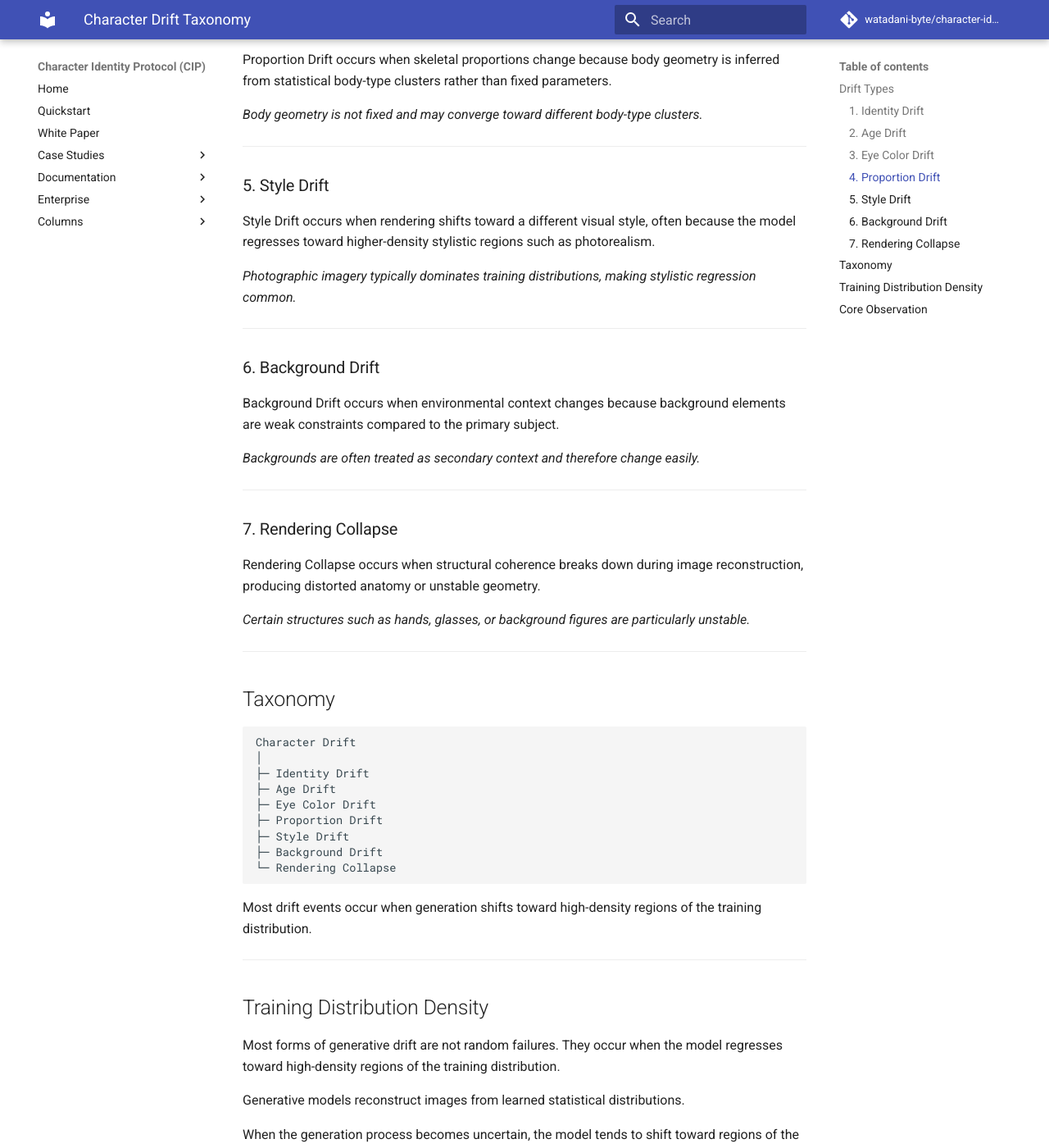
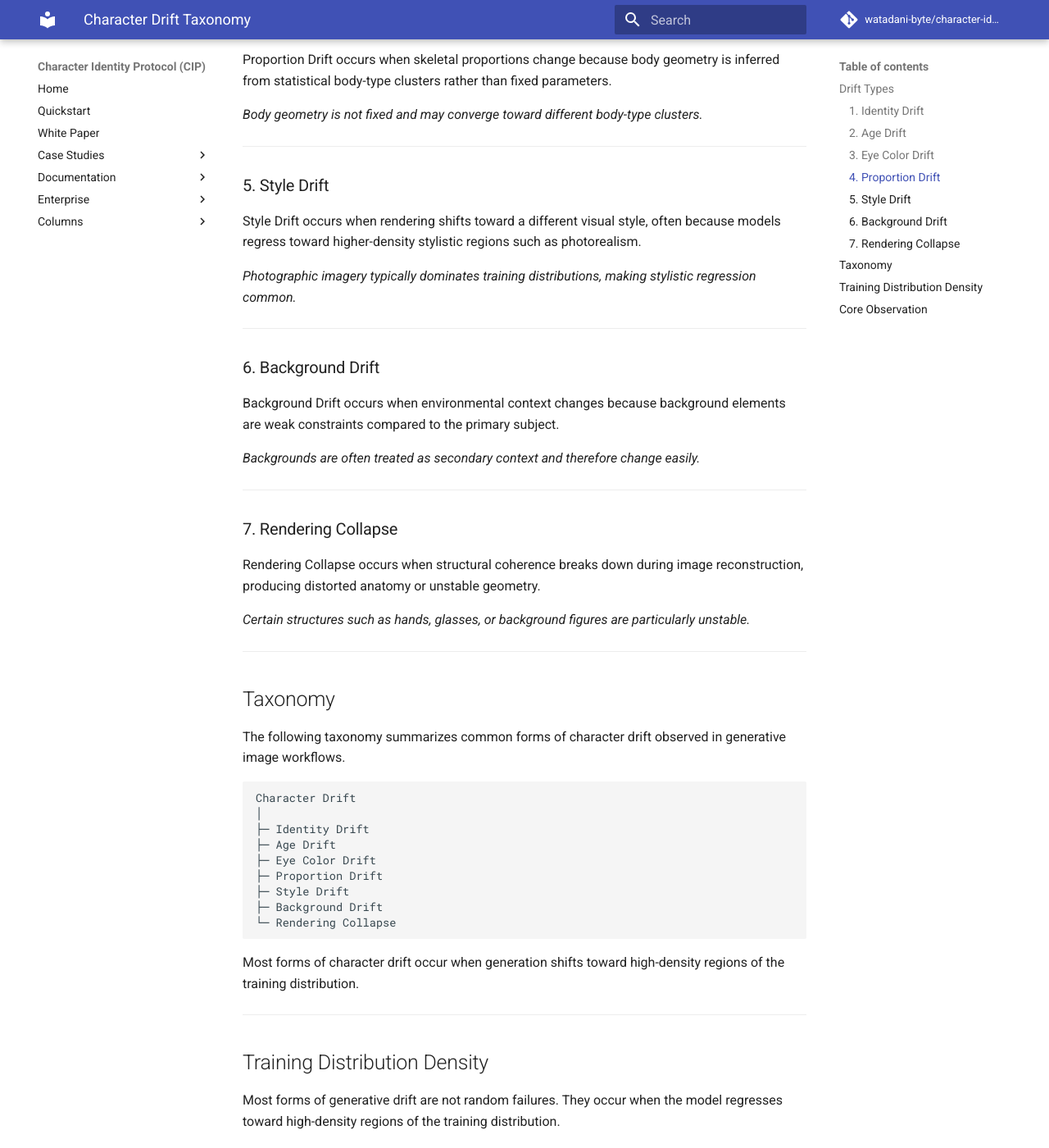
Before and after one commit to watadani-byte/character-identity-protocol, an MkDocs documentation site: the page built from docs/character_drift_taxonomy.md, in a window 1280 px wide and 1400 px high, scrolled down 1134 px. Shown: the whole window at 82% size. Built offline with MkDocs 1.6.1 and Material for MkDocs 9.7.7, drawn with Linux system fonts in a browser that asks for light colours; comment, search, counter and statistics services are not loaded; some of the changed text lies outside the part shown.

Commit message:
character_drift_taxonomy.md を更新

````diff
--- a/docs/character_drift_taxonomy.md
+++ b/docs/character_drift_taxonomy.md
@@ -5,7 +5,7 @@
 
 -----
 
-Generative image models do not reproduce images deterministically.
+Generative image models often fail to reproduce the same character consistently.
 Even when prompts remain identical, generated characters may change across generations.
 
 This phenomenon can be understood as **character drift**.
@@ -58,7 +58,7 @@ Proportion Drift occurs when skeletal proportions change because body geometry i
 
 ### 5. Style Drift
 
-Style Drift occurs when rendering shifts toward a different visual style, often because the model regresses toward higher-density stylistic regions such as photorealism.
+Style Drift occurs when rendering shifts toward a different visual style, often because models regress toward higher-density stylistic regions such as photorealism.
 
 <!-- [Image: Style Drift comparison] -->
 
@@ -88,6 +88,8 @@ Rendering Collapse occurs when structural coherence breaks down during image rec
 
 ## Taxonomy
 
+The following taxonomy summarizes common forms of character drift observed in generative image workflows.
+
 ```
 Character Drift
 │
@@ -100,7 +102,7 @@ Character Drift
 └─ Rendering Collapse
 ```
 
-Most drift events occur when generation shifts toward high-density regions of the training distribution.
+Most forms of character drift occur when generation shifts toward high-density regions of the training distribution.
 
 -----
 
@@ -124,6 +126,7 @@ This statistical regression explains many forms of character drift observed in g
 ## Core Observation
 
 > Generative models are most stable in high-density regions of the training distribution.
+> When generation becomes uncertain, outputs tend to regress toward those regions.
 
 This statistical tendency explains many forms of character drift.
 
````
